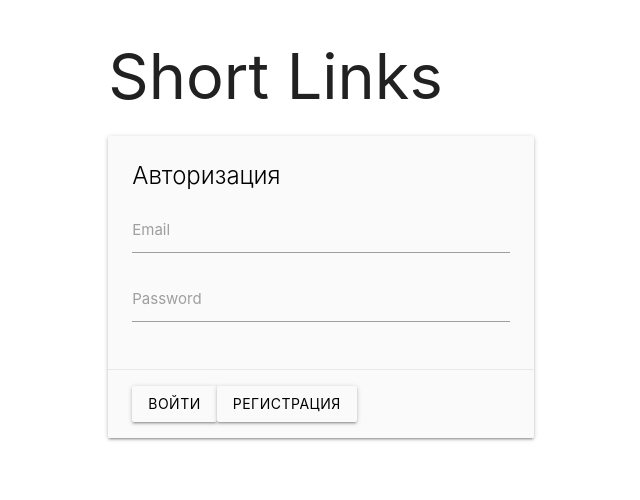
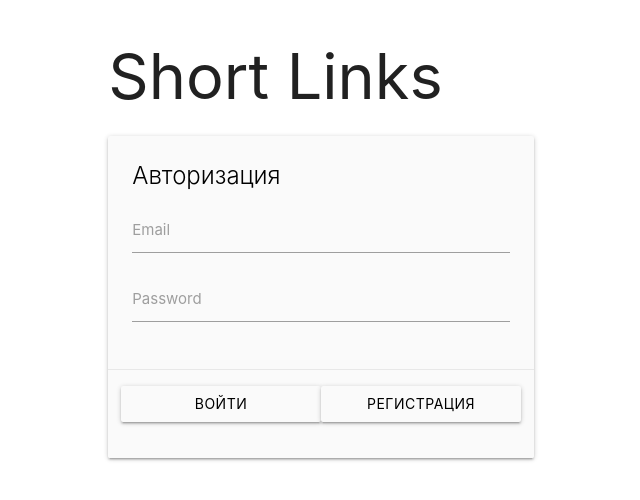
Before and after one commit to molotoboy/mern-cource, a React (Create React App) app in the folder client/: page / in a window 1280 px wide. Shown: the top 500 px of the page, without its empty margins (319-959 px from the left). Built offline with nearby package versions, Linux system fonts and the light colour scheme.

Commit message:
style auth

```diff
--- a/client/src/Pages/AuthPage.js
+++ b/client/src/Pages/AuthPage.js
@@ -1,4 +1,6 @@
 import React, { useState } from 'react'
+import { useHttp } from '../hooks/http.hook'
+
 // import styles from './AuthPage.module.css'
 
 export const AuthPage = () => {
@@ -41,11 +43,14 @@ export const AuthPage = () => {
             </div>
           </div>
           <div className='card-action'>
-            {/* <button className={'btn yellow darken-4 ' + styles.mr10}> */}
-            <button className='btn grey lighten-5 black-text'>Войти</button>
-            <button className='btn grey lighten-5 black-text'>
-              Регистрация
-            </button>
+            <div className='row'>
+              <button className='btn grey lighten-5 black-text col m6 s12'>
+                Войти
+              </button>
+              <button className='btn grey lighten-5 black-text col m6 s12'>
+                Регистрация
+              </button>
+            </div>
           </div>
         </div>
       </div>
```
